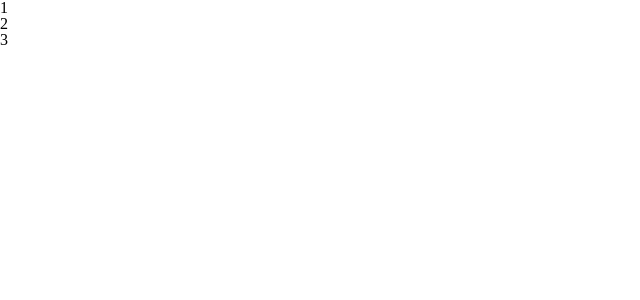
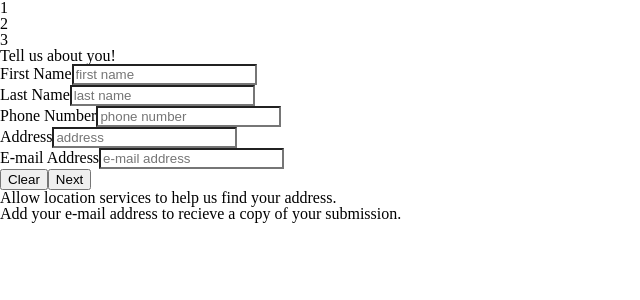
Before and after one commit to DakotahGodfrey/godfrey-nascent-take-home, a React (Create React App) app: page / in a window 1280 px wide. Shown: the top 300 px of the page, without its empty margins (0-640 px from the left). Built offline with nearby package versions, Linux system fonts and the light colour scheme.

Commit message:
add initial user page skeleton

```diff
--- a/src/App.tsx
+++ b/src/App.tsx
@@ -4,6 +4,7 @@ import User from "pages/User";
 import Pokedex from "pages/Pokedex";
 import Confirm from "pages/Confirm";
 import ProgressIndicator from "components/ProgessIndicator";
+
 function App() {
   return (
     <div className='app'>
--- /dev/null
+++ b/src/components/Container.tsx
@@ -0,0 +1,4 @@
+import styled from "styled-components";
+
+const Container = styled.section``;
+export default Container;
--- a/src/pages/User.tsx
+++ b/src/pages/User.tsx
@@ -1,7 +1,77 @@
 import React from "react";
+import styled from "styled-components";
+import Container from "components/Container";
 
+const UserForm = styled.form``;
+const ControlGroup = styled.div``;
 const User: React.FC = () => {
-  return <></>;
+  return (
+    <main>
+      <Container>
+        <h1>Tell us about you!</h1>
+        <UserForm onSubmit={(e) => e.preventDefault()}>
+          <ControlGroup>
+            <label htmlFor='firstName'>First Name</label>
+            <input
+              type='text'
+              name='first_name'
+              placeholder='first name'
+              value={""}
+              id='firstName'
+            />
+          </ControlGroup>
+          <ControlGroup>
+            <label htmlFor='lastName'>Last Name</label>
+            <input
+              type='text'
+              name='last_name'
+              placeholder='last name'
+              value={""}
+              id='lastName'
+            />
+          </ControlGroup>
+          <ControlGroup>
+            <label htmlFor='phoneNumber'>Phone Number</label>
+            <input
+              type='tel'
+              name='phone'
+              placeholder='phone number'
+              value={""}
+              id='phoneNumber'
+            />
+          </ControlGroup>
+          <ControlGroup>
+            <label htmlFor='address'>Address</label>
+            <input
+              type='text'
+              name='address'
+              placeholder='address'
+              value={""}
+              id='address'
+            />
+          </ControlGroup>
+          <ControlGroup>
+            <label htmlFor='email'>E-mail Address</label>
+            <input
+              type='email'
+              name='email'
+              placeholder='e-mail address'
+              value={""}
+              id='email'
+            />
+          </ControlGroup>
+          <div>
+            <button type='reset'>Clear</button>
+            <button type='submit'>Next</button>
+          </div>
+        </UserForm>
+      </Container>
+      <section>
+        <p>Allow location services to help us find your address.</p>
+        <p>Add your e-mail address to recieve a copy of your submission.</p>
+      </section>
+    </main>
+  );
 };
 
 export default User;
```
